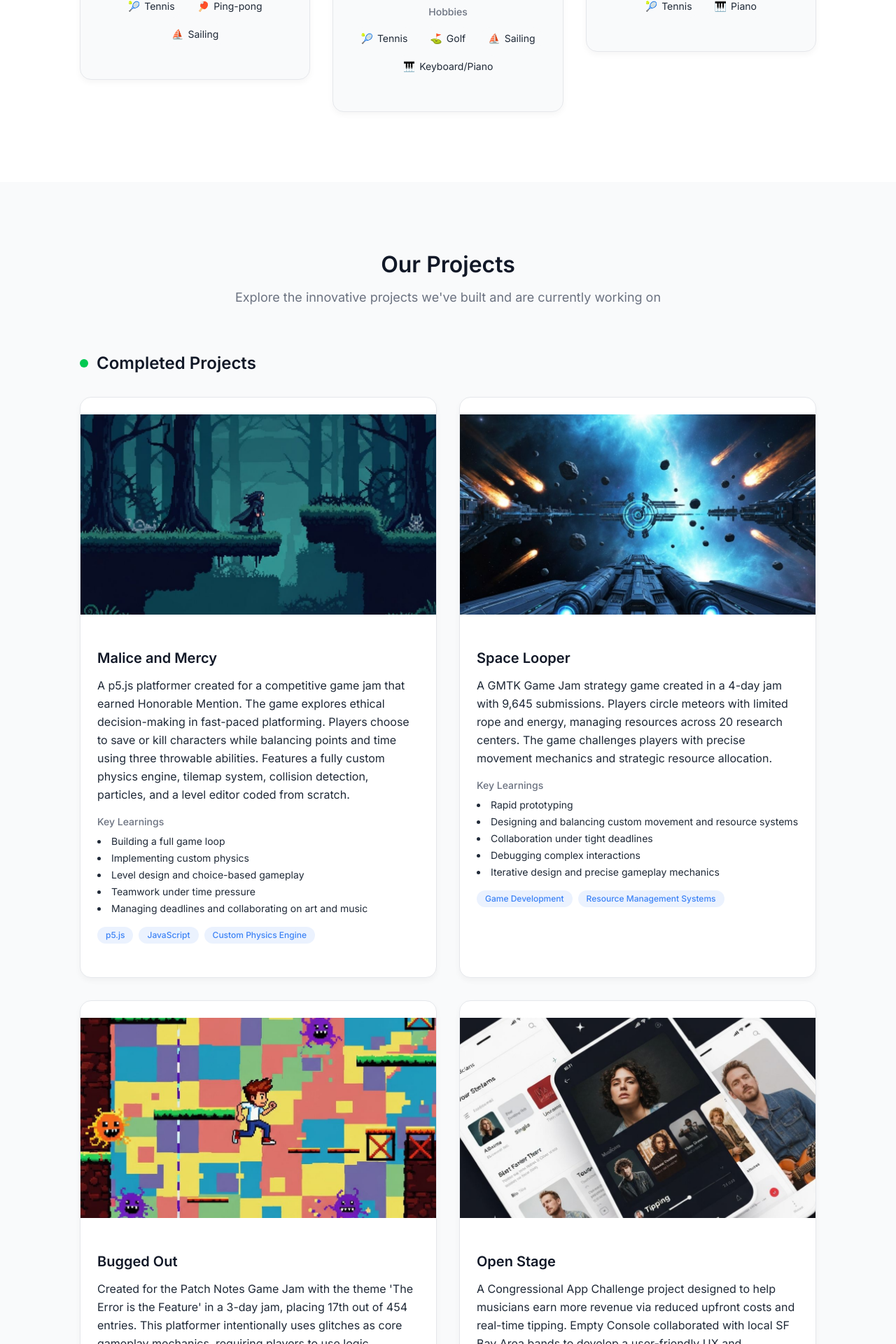
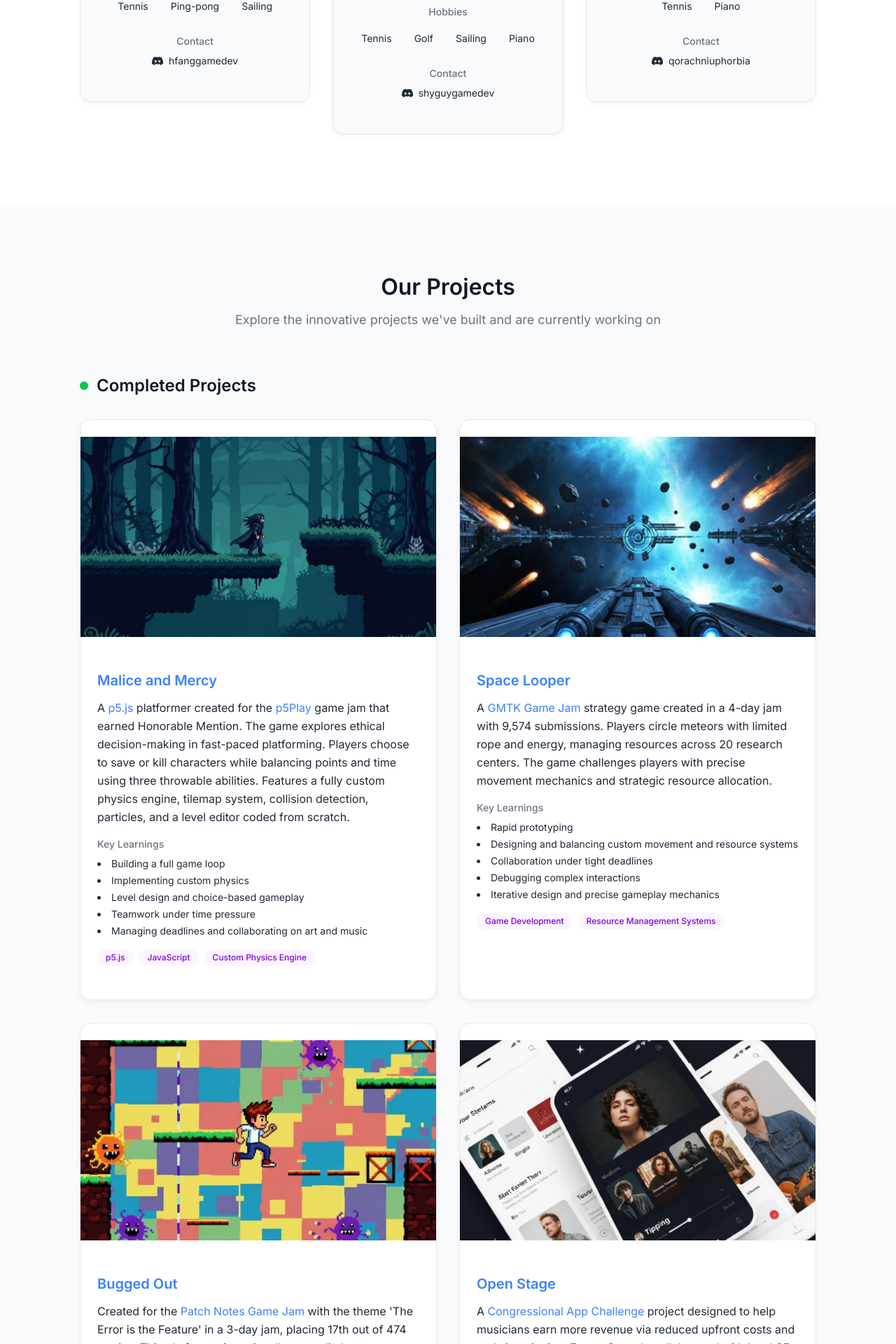
Before and after one commit to EmptyConsole/Empty-Console-Website, a Next.js app: page / in a window 1280 px wide. Shown: the part 1580-3500 px from the top of the page at 70% size. Built offline with nearby package versions, Linux system fonts and the light colour scheme.

Commit message:
a ton of stuff

```diff
--- a/src/components/footer.tsx
+++ b/src/components/footer.tsx
@@ -20,7 +20,7 @@ export function Footer() {
               <svg className="h-4 w-4" viewBox="0 0 24 24" fill="currentColor" aria-hidden="true">
                 <path d="M20.317 4.37a19.791 19.791 0 0 0-4.885-1.515.074.074 0 0 0-.079.037c-.21.375-.444.864-.608 1.25a18.27 18.27 0 0 0-5.487 0 12.64 12.64 0 0 0-.617-1.25.077.077 0 0 0-.079-.037A19.736 19.736 0 0 0 3.677 4.37a.07.07 0 0 0-.032.027C.533 9.046-.32 13.58.099 18.057a.082.082 0 0 0 .031.057 19.9 19.9 0 0 0 5.993 3.03.078.078 0 0 0 .084-.028 14.09 14.09 0 0 0 1.226-1.994.076.076 0 0 0-.041-.106 13.107 13.107 0 0 1-1.872-.892.077.077 0 0 1-.008-.128 10.2 10.2 0 0 0 .372-.292.074.074 0 0 1 .077-.01c3.928 1.793 8.18 1.793 12.062 0a.074.074 0 0 1 .078.01c.12.098.246.198.373.292a.077.077 0 0 1-.006.127 12.299 12.299 0 0 1-1.873.892.077.077 0 0 0-.041.107c.36.698.772 1.362 1.225 1.993a.076.076 0 0 0 .084.028 19.839 19.839 0 0 0 6.002-3.03.077.077 0 0 0 .032-.054c.5-5.177-.838-9.674-3.549-13.66a.061.061 0 0 0-.031-.03zM8.02 15.33c-1.183 0-2.157-1.085-2.157-2.419 0-1.333.956-2.419 2.157-2.419 1.21 0 2.176 1.096 2.157 2.42 0 1.333-.956 2.418-2.157 2.418zm7.975 0c-1.183 0-2.157-1.085-2.157-2.419 0-1.333.955-2.419 2.157-2.419 1.21 0 2.176 1.096 2.157 2.42 0 1.333-.946 2.418-2.157 2.418z" />
               </svg>
-              <span>shyguygamedev</span>
+              <span>emptyconsolegamedev</span>
             </div>
           </div>
         </div>
--- a/src/components/project-card.tsx
+++ b/src/components/project-card.tsx
@@ -1,15 +1,17 @@
 import Image from "next/image"
 import { Card, CardContent } from "@/components/ui/card"
+import type React from "react"
 
 interface ProjectCardProps {
   title: string
-  description: string
+  description: string | React.ReactNode
   learnings: string[]
   technologies: string[]
   image?: string
+  url?: string
 }
 
-export function ProjectCard({ title, description, learnings, technologies, image }: ProjectCardProps) {
+export function ProjectCard({ title, description, learnings, technologies, image, url }: ProjectCardProps) {
   return (
     <Card className="group bg-card rounded-2xl shadow-[0_4px_8px_rgba(0,0,0,0.04)] hover:shadow-lg transition-all duration-300 hover:-translate-y-1 overflow-hidden h-full">
       {image && (
@@ -24,7 +26,20 @@ export function ProjectCard({ title, description, learnings, technologies, image
         </div>
       )}
       <CardContent className="p-6">
-        <h4 className="text-xl font-semibold text-primary mb-3">{title}</h4>
+        <h4 className="text-xl font-semibold text-primary mb-3">
+          {url ? (
+            <a
+              href={url}
+              target="_blank"
+              rel="noopener noreferrer"
+              className="text-accent hover:underline"
+            >
+              {title}
+            </a>
+          ) : (
+            title
+          )}
+        </h4>
         <p className="text-base text-secondary leading-relaxed mb-4">{description}</p>
 
         <div className="mb-4">
@@ -39,11 +54,25 @@ export function ProjectCard({ title, description, learnings, technologies, image
         </div>
 
         <div className="flex flex-wrap gap-2">
-          {technologies.map((tech) => (
-            <span key={tech} className="px-3 py-1 bg-accent/10 text-accent text-xs font-medium rounded-full">
-              {tech}
-            </span>
-          ))}
+          {technologies.map((tech) => {
+            const isP5js = tech === "p5.js"
+            return (
+              <span key={tech} className="px-3 py-1 bg-purple-50 text-purple-700 dark:bg-purple-900/20 dark:text-purple-300 text-xs font-medium rounded-full">
+                {isP5js ? (
+                  <a
+                    href="https://p5js.org/"
+                    target="_blank"
+                    rel="noopener noreferrer"
+                    className="text-purple-700 dark:text-purple-300 hover:underline"
+                  >
+                    {tech}
+                  </a>
+                ) : (
+                  tech
+                )}
+              </span>
+            )
+          })}
         </div>
       </CardContent>
     </Card>
--- a/src/components/projects-section.tsx
+++ b/src/components/projects-section.tsx
@@ -1,13 +1,36 @@
 "use client"
 
 import { useEffect, useRef } from "react"
+import type React from "react"
 import { ProjectCard } from "@/components/project-card"
 
 const completedProjects = [
   {
     title: "Malice and Mercy",
-    description:
-      "A p5.js platformer created for a competitive game jam that earned Honorable Mention. The game explores ethical decision-making in fast-paced platforming. Players choose to save or kill characters while balancing points and time using three throwable abilities. Features a fully custom physics engine, tilemap system, collision detection, particles, and a level editor coded from scratch.",
+    url: "https://emptyconsole.github.io/Malice-and-Mercy/",
+    description: (
+      <>
+        A{" "}
+        <a
+          href="https://p5js.org/"
+          target="_blank"
+          rel="noopener noreferrer"
+          className="text-accent hover:underline"
+        >
+          p5.js
+        </a>{" "}
+        platformer created for the{" "}
+        <a
+          href="https://p5play.org/"
+          target="_blank"
+          rel="noopener noreferrer"
+          className="text-accent hover:underline"
+        >
+          p5Play
+        </a>{" "}
+        game jam that earned Honorable Mention. The game explores ethical decision-making in fast-paced platforming. Players choose to save or kill characters while balancing points and time using three throwable abilities. Features a fully custom physics engine, tilemap system, collision detection, particles, and a level editor coded from scratch.
+      </>
+    ),
     learnings: [
       "Building a full game loop",
       "Implementing custom physics",
@@ -20,8 +43,21 @@ const completedProjects = [
   },
   {
     title: "Space Looper",
-    description:
-      "A GMTK Game Jam strategy game created in a 4-day jam with 9,645 submissions. Players circle meteors with limited rope and energy, managing resources across 20 research centers. The game challenges players with precise movement mechanics and strategic resource allocation.",
+    url: "https://emptyconsole.itch.io/space-looper",
+    description: (
+      <>
+        A{" "}
+        <a
+          href="https://itch.io/jam/gmtk-2025"
+          target="_blank"
+          rel="noopener noreferrer"
+          className="text-accent hover:underline"
+        >
+          GMTK Game Jam
+        </a>{" "}
+        strategy game created in a 4-day jam with 9,574 submissions. Players circle meteors with limited rope and energy, managing resources across 20 research centers. The game challenges players with precise movement mechanics and strategic resource allocation.
+      </>
+    ),
     learnings: [
       "Rapid prototyping",
       "Designing and balancing custom movement and resource systems",
@@ -34,8 +70,21 @@ const completedProjects = [
   },
   {
     title: "Bugged Out",
-    description:
-      "Created for the Patch Notes Game Jam with the theme 'The Error is the Feature' in a 3-day jam, placing 17th out of 454 entries. This platformer intentionally uses glitches as core gameplay mechanics, requiring players to use logic, memory, and reflexes to navigate levels.",
+    url: "https://emptyconsole.itch.io/bugged-out",
+    description: (
+      <>
+        Created for the{" "}
+        <a
+          href="https://itch.io/jam/patch-notes-v-1-0"
+          target="_blank"
+          rel="noopener noreferrer"
+          className="text-accent hover:underline"
+        >
+          Patch Notes Game Jam
+        </a>{" "}
+        with the theme &apos;The Error is the Feature&apos; in a 3-day jam, placing 17th out of 474 entries. This platformer intentionally uses glitches as core gameplay mechanics, requiring players to use logic, memory, and reflexes to navigate levels.
+      </>
+    ),
     learnings: [
       "Integrating theme into mechanics",
       "Iterative design and refining platformer feel",
@@ -47,8 +96,21 @@ const completedProjects = [
   },
   {
     title: "Open Stage",
-    description:
-      "A Congressional App Challenge project designed to help musicians earn more revenue via reduced upfront costs and real-time tipping. Empty Console collaborated with local SF Bay Area bands to develop a user-friendly UX and sustainable revenue model. The project placed third in district CA-15.",
+    url: "https://open-stage.vercel.app/signin",
+    description: (
+      <>
+        A{" "}
+        <a
+          href="https://www.congressionalappchallenge.us/"
+          target="_blank"
+          rel="noopener noreferrer"
+          className="text-accent hover:underline"
+        >
+          Congressional App Challenge
+        </a>{" "}
+        project designed to help musicians earn more revenue via reduced upfront costs and real-time tipping. Empty Console collaborated with local SF Bay Area bands to develop a user-friendly UX and sustainable revenue model. The project placed third in district CA-15, one of the hardest and most competitive districts in the nation.
+      </>
+    ),
     learnings: [
       "Full-stack development",
       "UX design and gathering real user feedback",
@@ -61,34 +123,31 @@ const completedProjects = [
   },
 ]
 
-const currentProjects = [
+const currentProjects: Array<{
+  title: string
+  description: string | React.ReactNode
+  learnings: string[]
+  technologies: string[]
+  image?: string
+  url?: string
+}> = [
   {
-    title: "FTC Competitive Robotics",
-    description:
-      "Part of a larger 15-student school team building a PS5-controlled robot for timed challenges. Empty Console handled leadership roles, including task assignment, coordinating subteams, and ensuring progress. The team finished second overall—the school's best result ever.",
+    title: "Real Time File Handler",
+    description: (
+      <>
+        This is a product created to make files easier to transfer in real time across devices. Developers, music producers, and artists can use this to make real time changes to their own specific files that then updates on every device that it exists on.
+      </>
+    ),
     learnings: [
-      "Large-team collaboration",
-      "Leadership and task delegation",
-      "Motivating disengaged members",
-      "Mechanical and software integration",
-      "Iterative problem-solving",
+      "Product design to user needs",
+      "Real-time synchronization systems",
+      "Cross-platform file handling and management",
+      "WebSocket and real-time communication protocols",
+      "File versioning and conflict resolution",
+      "Building scalable file transfer infrastructure",
     ],
-    technologies: ["Robotics", "PS5 Controller Integration", "Team Leadership"],
-    image: "/ftc-robotics-competition-robot-on-field.jpg",
-  },
-  {
-    title: "Future City Competition",
-    description:
-      "Empty Console contributes as part of a larger team designing a city model to solve a featured challenge. Tasks include planning, essay writing, model building, and presenting to judges. The project combines technical problem-solving with creative design thinking.",
-    learnings: [
-      "Collaborative project management",
-      "Design thinking",
-      "Coordinating complex tasks",
-      "Presentation skills",
-      "Creative and technical problem-solving",
-    ],
-    technologies: ["Model Building", "Urban Planning", "Presentation"],
-    image: "/futuristic-city-model-architectural-display.jpg",
+    technologies: ["File Synchronization", "Product", "User Solution"],
+    image: "/space-game-with-meteors-and-rope-mechanics-screens.jpg",
   },
 ]
 
--- a/src/components/team-member-card.tsx
+++ b/src/components/team-member-card.tsx
@@ -7,9 +7,10 @@ interface TeamMemberCardProps {
   image: string
   bio: string
   hobbies: { icon: string; label: string }[]
+  discord: string
 }
 
-export function TeamMemberCard({ name, role, image, bio, hobbies }: TeamMemberCardProps) {
+export function TeamMemberCard({ name, role, image, bio, hobbies, discord }: TeamMemberCardProps) {
   return (
     <Card className="group bg-background rounded-2xl shadow-[0_4px_8px_rgba(0,0,0,0.04)] hover:shadow-lg transition-all duration-300 hover:-translate-y-1 focus-within:ring-2 focus-within:ring-accent focus-within:ring-offset-2">
       <CardContent className="p-6">
@@ -25,23 +26,32 @@ export function TeamMemberCard({ name, role, image, bio, hobbies }: TeamMemberCa
           </div>
 
           <h3 className="text-2xl font-semibold text-primary mb-1">{name}</h3>
-          <p className="text-sm font-medium text-accent mb-4">{role}</p>
+          <p className="text-sm font-medium text-muted-foreground mb-4">{role}</p>
 
           <p className="text-base text-secondary leading-relaxed mb-6">{bio}</p>
 
-          <div className="w-full">
+          <div className="w-full mb-6">
             <p className="text-sm font-medium text-muted-foreground mb-3">Hobbies</p>
             <div className="flex flex-wrap justify-center gap-2">
               {hobbies.map((hobby) => (
                 <span
                   key={hobby.label}
-                  className="inline-flex items-center gap-1.5 px-3 py-1.5 bg-muted rounded-full text-sm text-secondary"
+                  className="inline-flex items-center px-3 py-1.5 bg-muted rounded-full text-sm text-secondary"
                   role="listitem"
                 >
-                  <span aria-hidden="true">{hobby.icon}</span>
                   <span>{hobby.label}</span>
                 </span>
               ))}
+            </div>
+          </div>
+
+          <div className="w-full">
+            <p className="text-sm font-medium text-muted-foreground mb-2">Contact</p>
+            <div className="flex items-center justify-center gap-2 text-sm text-secondary">
+              <svg className="h-4 w-4" viewBox="0 0 24 24" fill="currentColor" aria-hidden="true">
+                <path d="M20.317 4.37a19.791 19.791 0 0 0-4.885-1.515.074.074 0 0 0-.079.037c-.21.375-.444.864-.608 1.25a18.27 18.27 0 0 0-5.487 0 12.64 12.64 0 0 0-.617-1.25.077.077 0 0 0-.079-.037A19.736 19.736 0 0 0 3.677 4.37a.07.07 0 0 0-.032.027C.533 9.046-.32 13.58.099 18.057a.082.082 0 0 0 .031.057 19.9 19.9 0 0 0 5.993 3.03.078.078 0 0 0 .084-.028 14.09 14.09 0 0 0 1.226-1.994.076.076 0 0 0-.041-.106 13.107 13.107 0 0 1-1.872-.892.077.077 0 0 1-.008-.128 10.2 10.2 0 0 0 .372-.292.074.074 0 0 1 .077-.01c3.928 1.793 8.18 1.793 12.062 0a.074.074 0 0 1 .078.01c.12.098.246.198.373.292a.077.077 0 0 1-.006.127 12.299 12.299 0 0 1-1.873.892.077.077 0 0 0-.041.107c.36.698.772 1.362 1.225 1.993a.076.076 0 0 0 .084.028 19.839 19.839 0 0 0 6.002-3.03.077.077 0 0 0 .032-.054c.5-5.177-.838-9.674-3.549-13.66a.061.061 0 0 0-.031-.03zM8.02 15.33c-1.183 0-2.157-1.085-2.157-2.419 0-1.333.956-2.419 2.157-2.419 1.21 0 2.176 1.096 2.157 2.42 0 1.333-.956 2.418-2.157 2.418zm7.975 0c-1.183 0-2.157-1.085-2.157-2.419 0-1.333.955-2.419 2.157-2.419 1.21 0 2.176 1.096 2.157 2.42 0 1.333-.946 2.418-2.157 2.418z" />
+              </svg>
+              <span>{discord}</span>
             </div>
           </div>
         </div>
--- a/src/components/team-section.tsx
+++ b/src/components/team-section.tsx
@@ -14,6 +14,7 @@ const teamMembers = [
       { icon: "🏓", label: "Ping-pong" },
       { icon: "⛵", label: "Sailing" },
     ],
+    discord: "hfanggamedev",
   },
   {
     name: "ShyGuy",
@@ -24,8 +25,9 @@ const teamMembers = [
       { icon: "🎾", label: "Tennis" },
       { icon: "⛳", label: "Golf" },
       { icon: "⛵", label: "Sailing" },
-      { icon: "🎹", label: "Keyboard/Piano" },
+      { icon: "🎹", label: "Piano" },
     ],
+    discord: "shyguygamedev",
   },
   {
     name: "Emey",
@@ -36,6 +38,7 @@ const teamMembers = [
       { icon: "🎾", label: "Tennis" },
       { icon: "🎹", label: "Piano" },
     ],
+    discord: "qorachniuphorbia",
   },
 ]
 
```
